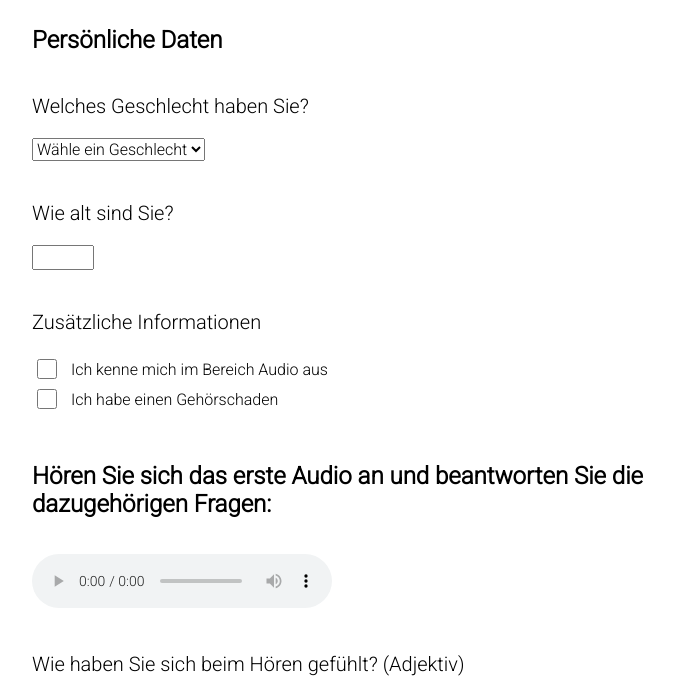
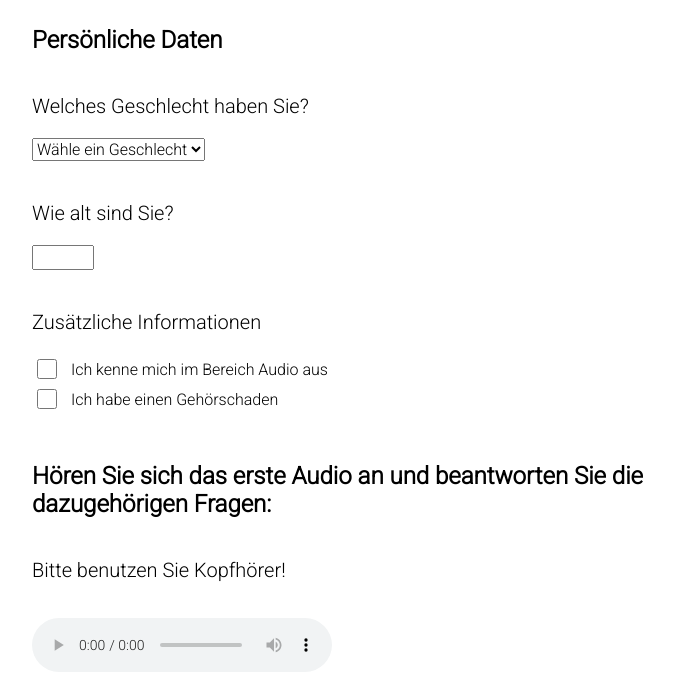
Before and after one commit to kerndand/Thesis_ASMR, a website: page Client/main.html in a window 1280 px wide. Shown: the part 81-779 px from the top of the page, without its empty margins (224-898 px from the left). Drawn offline with Linux system fonts and the light colour scheme.

Commit message:
Kopfhörer Hinweis

```diff
--- a/Client/main.html
+++ b/Client/main.html
@@ -38,6 +38,7 @@
 		<div id="file1">
 			<h2>Hören Sie sich das erste Audio an und beantworten Sie die dazugehörigen Fragen:</h2>
 			<input type="text" class="file">
+			<p>Bitte benutzen Sie Kopfhörer!</p>
 			<audio controls></audio>
 			<p>Wie haben Sie sich beim Hören gefühlt? (Adjektiv)</p>
 			<input type="radio" name="adjective1" required>
```
